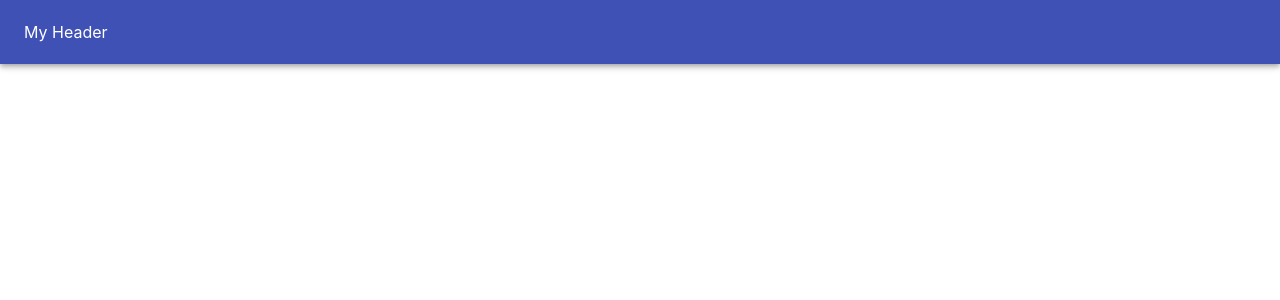
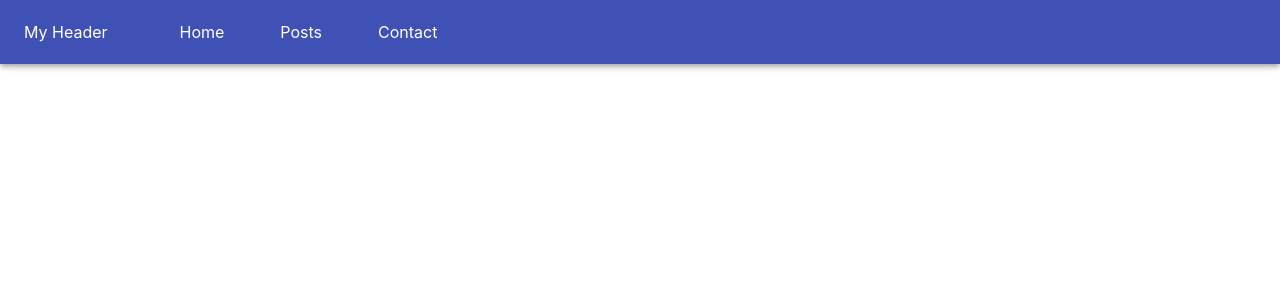
Before and after one commit to surajkarki66/React-Tutorials, a React (Create React App) app in the folder material-ui/react-material/: page / in a window 1280 px wide. Shown: the top 300 px of the page. Built offline with nearby package versions, Linux system fonts and the light colour scheme.

Commit message:
Added item in nav

```diff
--- a/material-ui/react-material/src/App.js
+++ b/material-ui/react-material/src/App.js
@@ -2,6 +2,8 @@ import React from "react";
 import AppBar from "@material-ui/core/AppBar";
 import Toolbar from "@material-ui/core/Toolbar";
 import Typography from "@material-ui/core/Typography";
+
+import Navbar from "./components/NavBar";
 
 function App() {
   return (
@@ -11,6 +13,7 @@ function App() {
           <Typography variant="title" color="inherit">
             My Header
           </Typography>
+          <Navbar />
         </Toolbar>
       </AppBar>
     </div>
```
